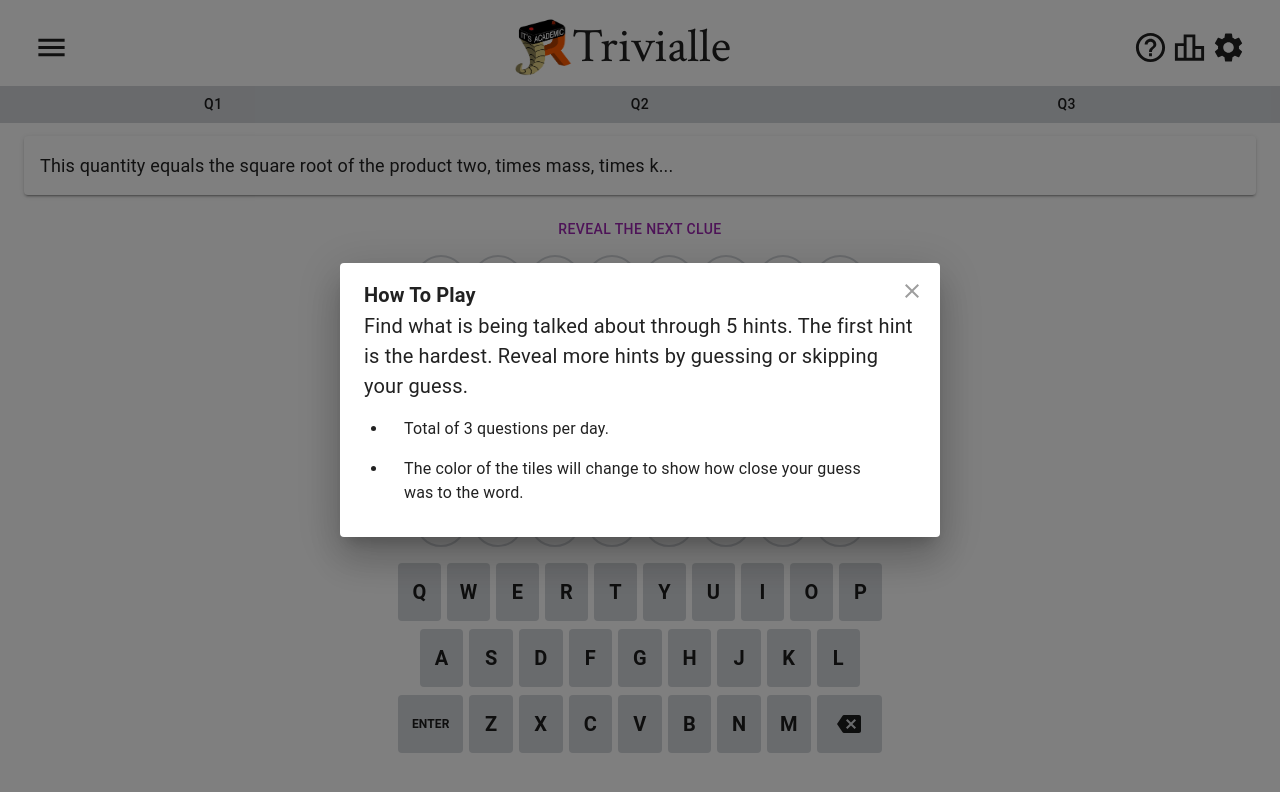
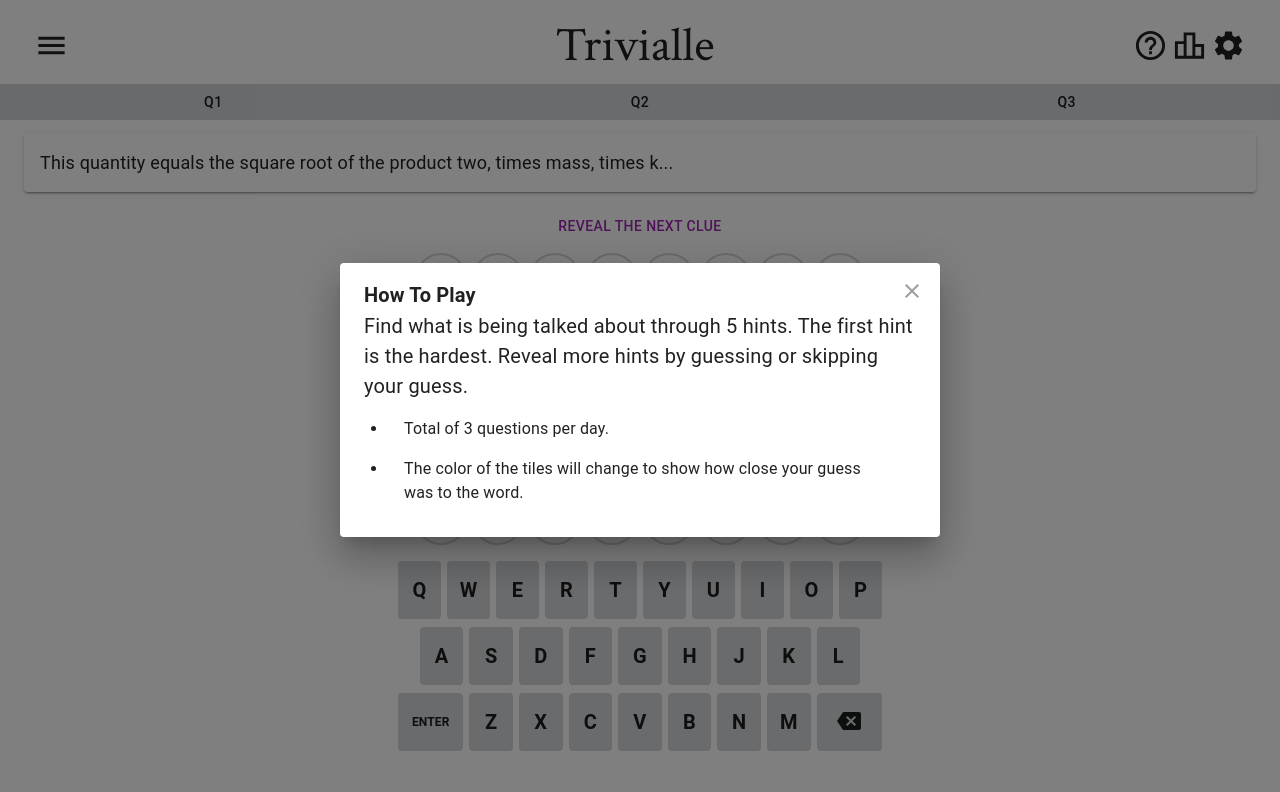
Before and after one commit to dotcomstar/Triviale, a React (Vite) app: page / in a window 1280 px wide. Shown: the top 792 px of the page. Built offline with nearby package versions, Linux system fonts and the light colour scheme; what simple-zustand-devtools would draw is missing.

Commit message:
Remove logo from NavBar

```diff
--- a/src/components/navbar/NavBar.tsx
+++ b/src/components/navbar/NavBar.tsx
@@ -42,22 +42,15 @@ const NavBar = () => {
         justifyContent="space-between"
         alignItems="center"
         px="calc(max(3vw,20px))"
+        // sx={{ borderBottom: 1, borderColor: "darkgray" }}
       >
         <Stack direction="row" alignItems="center">
           <HamburgerDrawer size={matches ? "large" : "small"} />
-          {matches && <Paper elevation={0} sx={{ width: "43px" }} />}
+          {matches && (
+            <Paper elevation={0} sx={{ width: "calc(10px + min(8vw,58px))" }} />
+          )}
         </Stack>
         <Stack direction="row" alignItems="center">
-          <Box
-            component="img"
-            sx={{
-              width: "calc(min(8vw,58px))",
-              height: "calc(min(8vw,58px))",
-              borderRadius: 2.6,
-            }}
-            alt={LOGO_ALT}
-            src={logo}
-          />
           <Typography translate="no" variant="h3" fontSize={"1.5REM"}>
             {GAME_TITLE}
           </Typography>
```
